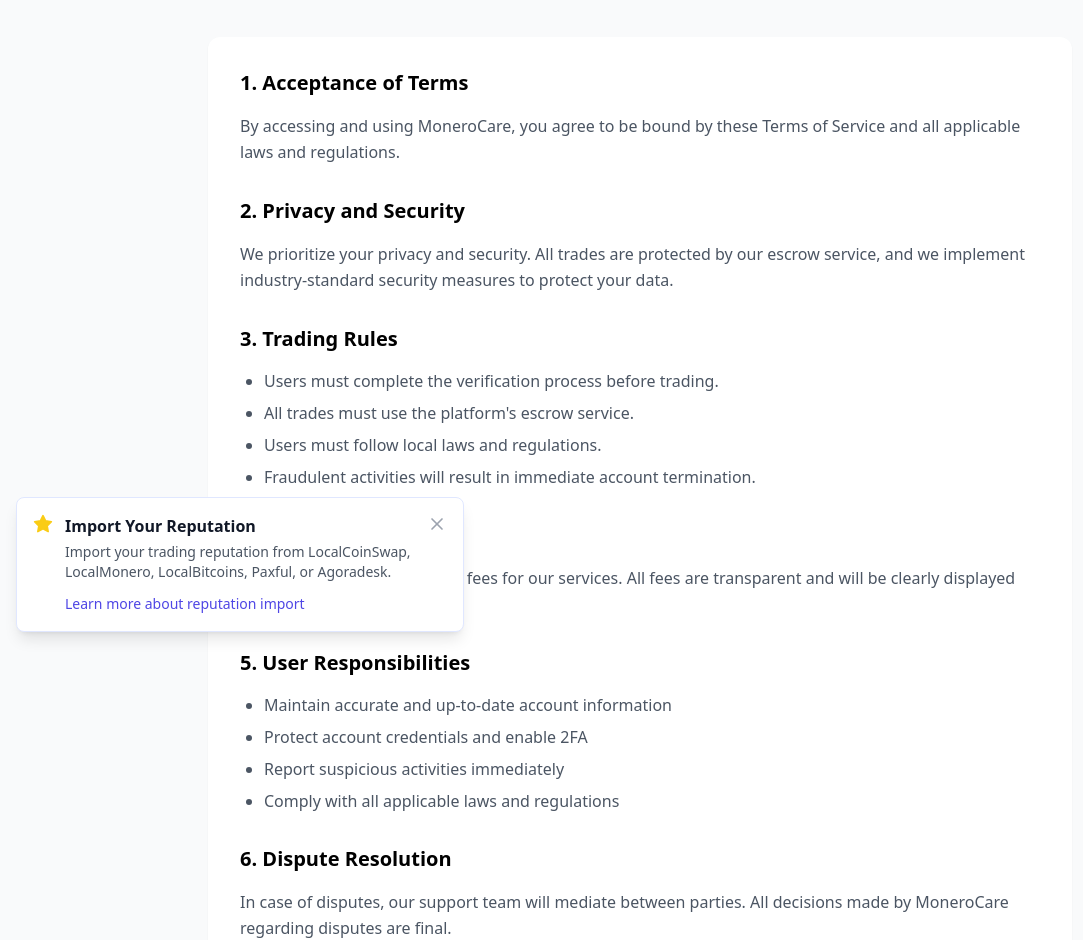
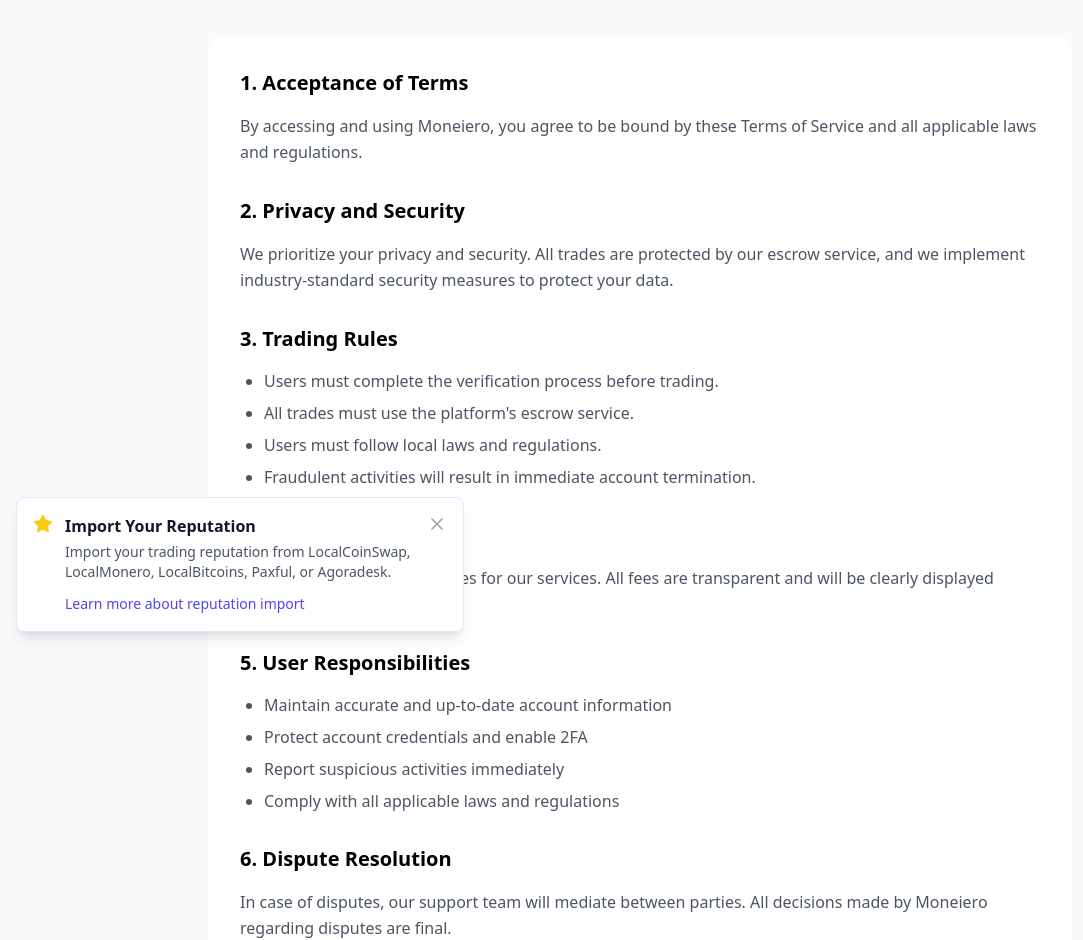
Before and after one commit to aimwizards/ugandacoin, a React (Vite) app: page /terms in a window 1280 px wide. Shown: the part 152-1092 px from the top of the page, without its empty margins (0-1083 px from the left). Built offline with nearby package versions, Linux system fonts and the light colour scheme.

Commit message:
Update Terms.tsx

```diff
--- a/src/pages/Terms.tsx
+++ b/src/pages/Terms.tsx
@@ -10,7 +10,7 @@
           <div>
             <h2 className="text-xl font-semibold mb-4">1. Acceptance of Terms</h2>
             <p className="text-gray-600 leading-relaxed">
-              By accessing and using MoneroCare, you agree to be bound by these Terms of Service and all applicable laws and regulations.
+              By accessing and using Moneiero, you agree to be bound by these Terms of Service and all applicable laws and regulations.
             </p>
           </div>
 
@@ -35,7 +35,7 @@
           <div>
             <h2 className="text-xl font-semibold mb-4">4. Fees and Payments</h2>
             <p className="text-gray-600 leading-relaxed">
-              MoneroCare charges minimal fees for our services. All fees are transparent and will be clearly displayed
+              Moneiero charges minimal fees for our services. All fees are transparent and will be clearly displayed
               before each transaction.
             </p>
           </div>
@@ -53,7 +53,7 @@
           <div>
             <h2 className="text-xl font-semibold mb-4">6. Dispute Resolution</h2>
             <p className="text-gray-600 leading-relaxed">
-              In case of disputes, our support team will mediate between parties. All decisions made by MoneroCare
+              In case of disputes, our support team will mediate between parties. All decisions made by Moneiero
               regarding disputes are final.
             </p>
           </div>
```
